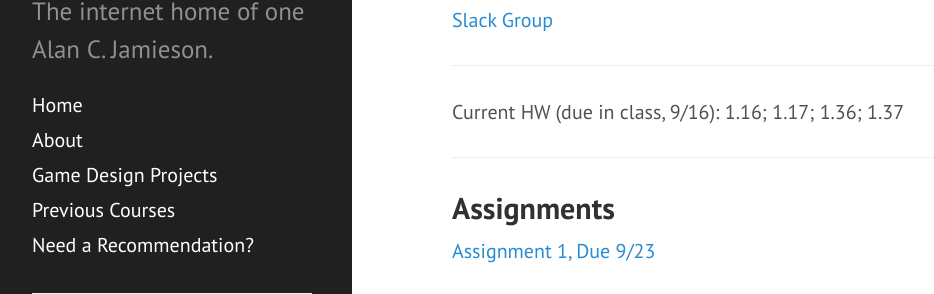
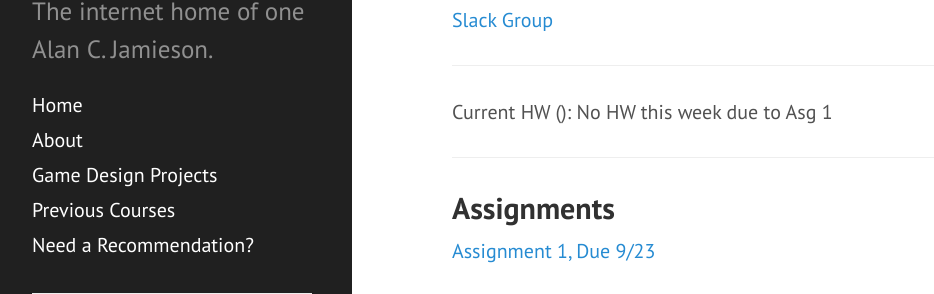
Before and after one commit to ripark/ripark.github.io, a Jekyll site: the page built from f16/cosc440.html, in a window 1280 px wide. Shown: the part 183-477 px from the top of the page, without its empty margins (8-942 px from the left). Built offline with Jekyll 4.4.1, drawn with Linux system fonts in a browser that asks for light colours; Markdown is read by kramdown in place of the engine named in the settings.

Commit message:
HW update

```diff
--- a/f16/cosc440.html
+++ b/f16/cosc440.html
@@ -10,7 +10,7 @@ shorttitle: "COSC 440"
 <br>
 <a href="https://smcmcs.slack.com/messages/cosc440/">Slack Group</a>
 <hr>
-Current HW (due in class, 9/16): 1.16; 1.17; 1.36; 1.37
+Current HW (): No HW this week due to Asg 1
 <hr>
 <h2> Assignments </h2>
 <a href="http://ripark.github.io/f16/COSC440Asg1.pdf">Assignment 1, Due 9/23</a>
```
